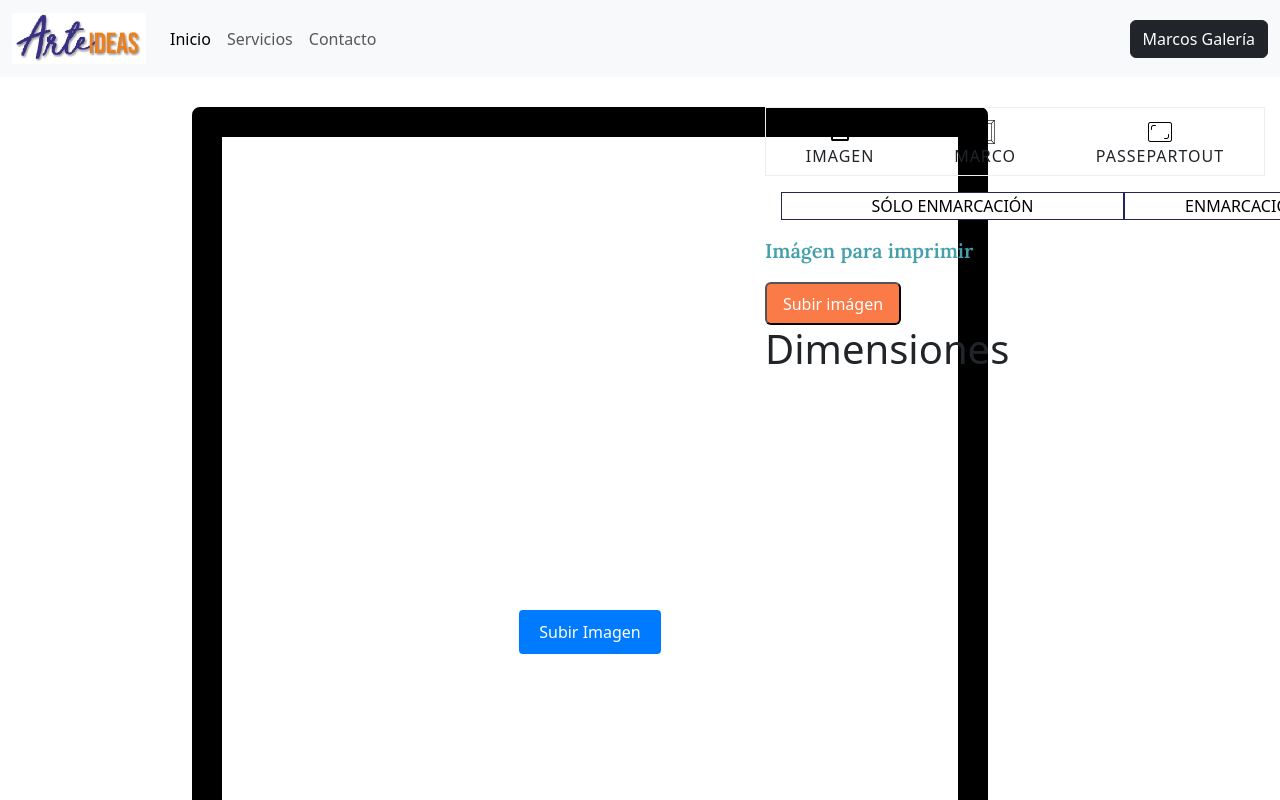
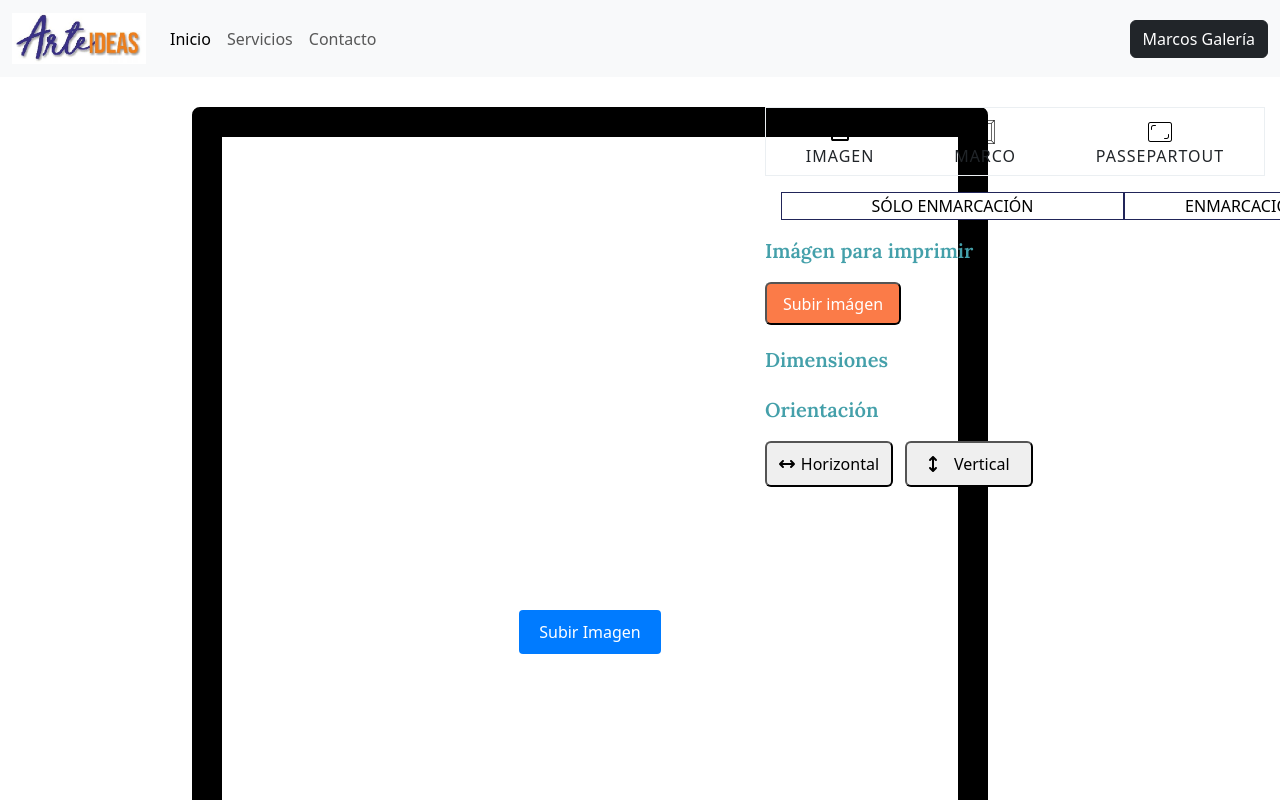
Before and after one commit to end1996/webForm, a React (Vite) app: page / in a window 1280 px wide. Shown: the top 800 px of the page. Built offline with nearby package versions, Linux system fonts and the light colour scheme.

Commit message:
dimensiones, orientacion

```diff
--- /dev/null
+++ b/src/components/Screens/Formulario/Dimensiones.module.css
@@ -0,0 +1,27 @@
+.textTitle {
+    font-size: 20px;
+    color: #44A0AA;
+    font-weight: 600;
+    line-height: 30px;
+    font-family: "Lora", serif;
+    margin-top: 20px;
+}
+
+.dimensionesContainer {
+    display: flex;
+    gap: 12px;
+}
+
+.orientationButton {
+    width: 128px;
+    height: 46px;
+    border-radius: 6px;
+    display: flex;
+    align-items: center;
+    justify-content: space-evenly;
+}
+
+.orientationButton:hover {
+    background-color: #FB7B48;
+    color: #FFFF;
+}
--- a/src/components/Screens/Formulario/Dimensiones.tsx
+++ b/src/components/Screens/Formulario/Dimensiones.tsx
@@ -1,8 +1,21 @@
+import styles from './Dimensiones.module.css';
+import { FontAwesomeIcon } from '@fortawesome/react-fontawesome';
+import { faArrowsLeftRight, faArrowsUpDown } from '@fortawesome/free-solid-svg-icons';
+
 function Dimensiones() {
     return (
-        <div>
-        <h1>Dimensiones</h1>
-        </div>
+        <>
+            <div>
+                <p className={styles.textTitle}>Dimensiones</p>
+                <p className={styles.textTitle}>Orientación</p>
+            </div>
+            <div className={styles.dimensionesContainer}>
+                <button className={styles.orientationButton}>
+                    <FontAwesomeIcon icon={faArrowsLeftRight} />Horizontal</button>
+                <button className={styles.orientationButton}>
+                    <FontAwesomeIcon icon={faArrowsUpDown} />Vertical</button>
+            </div>
+        </>
     );
 }
 
```
